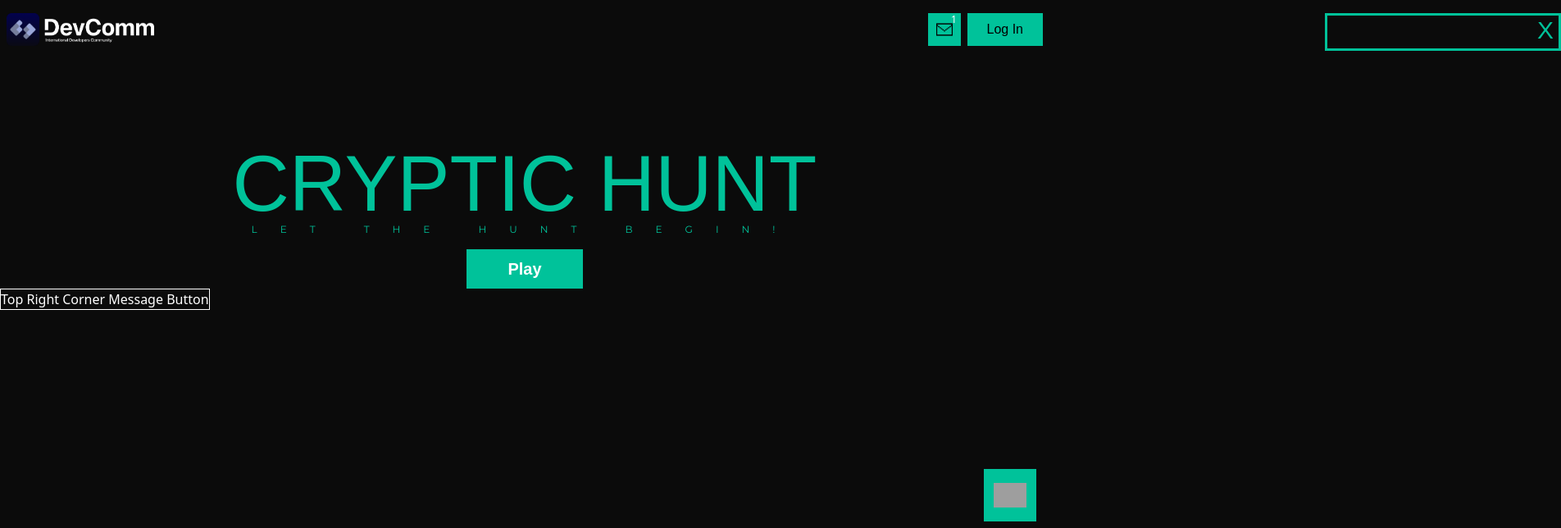
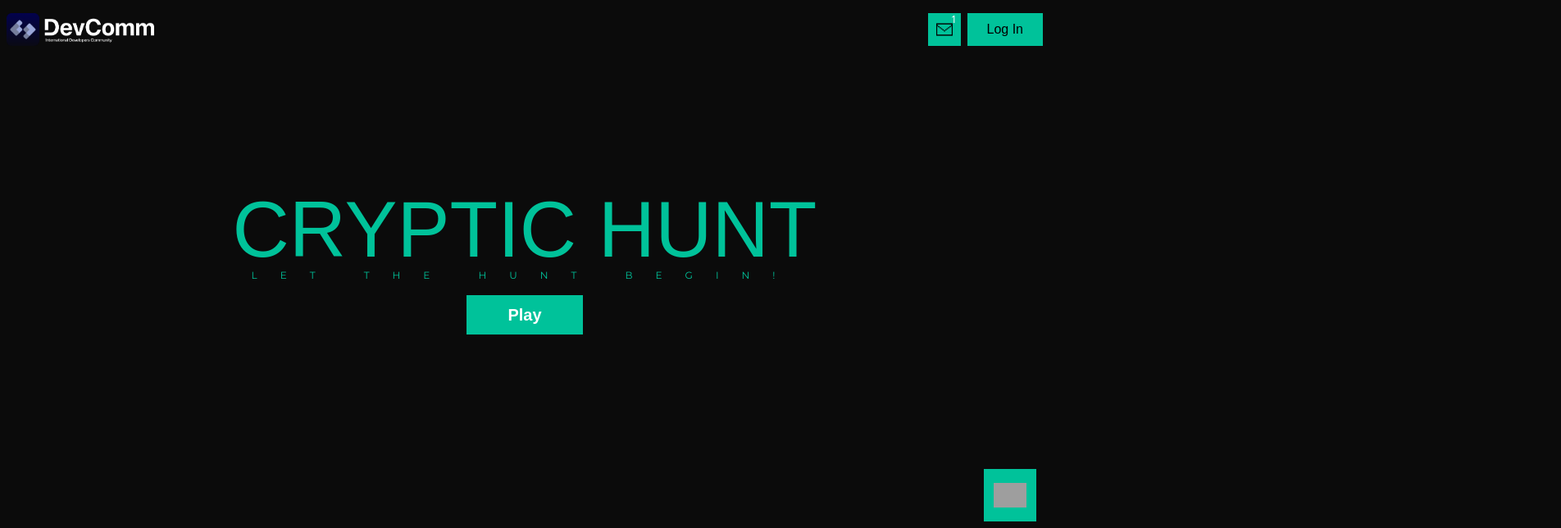
Before and after one commit to dhruv-colosus/Cryptic-Hunt, a Next.js app in the folder frontend/: page / in a window 1280 px wide. Shown: the top 644 px of the page at 82% size, 1904 px wide, since content can reach past the window. Built offline with nearby package versions, Linux system fonts and the light colour scheme; grey boxes are pictures that could not be loaded; a web font is replaced by a local one.

Commit message:
Revert "Misc"

```diff
--- a/frontend/src/app/(nav)/(home)/page.js
+++ b/frontend/src/app/(nav)/(home)/page.js
@@ -1,22 +1,12 @@
-"use client";
-
-import MessageBox from "@/components/message-box";
 import { PlayButton } from "@/components/play-btn";
 import Side_button from "@/components/side_button";
-// import { useRef, useEffect, useState } from "react";
-import { useAtom } from "jotai";
-import { errorAtom } from "@/atoms/error";
 
 export default function Home() {
-
-    const [error, setError] = useAtom(errorAtom);
-    const showMessage=()=>{setError({title:"LOL", message:"lolololololol"});  setTimeout(hideMessage, 10000)}
-    async function hideMessage(){setError(null)}
   return (
     <>
-            <MessageBox error={error} hideMessage={hideMessage} showMessage={showMessage} />
       {/* body */}
-            <div className="fixed w-full top-0 bg-[#OBOBOB] h-fit py-[30vh] sm:pt-44 md:pt-44 lg:pt-44 xl:pt-44 transition-all duration-300">
+
+      <div className="sticky top-32 bg-[#OBOBOB] h-auto py-[30vh] sm:pt-44 md:pt-44 lg:pt-44 xl:pt-44 transition-all duration-300">
         <div className="flex flex-col items-center">
           {/* main heading */}
           <div>
@@ -47,9 +37,6 @@ export default function Home() {
           </div>
           {/* play button ends */}
         </div>
-                <button className="border border-white" onClick={showMessage}>
-                    Top Right Corner Message Button
-                </button>
       </div>
       {/* body ends */}
 
--- a/frontend/src/app/layout.js
+++ b/frontend/src/app/layout.js
@@ -41,7 +41,7 @@ export default function RootLayout({ children }) {
   return (
     <html lang="en" className="dark ">
       <body
-        className={`bg-background overflow-x-clip no-scrollbar
+        className={`bg-background no-scrollbar
         ${montserrat.variable} ${firaCode.variable} ${upheavel.variable} ${autom.variable} ${minecraftia.variable}
       `}
       >
--- a/frontend/src/components/Rulebook.jsx
+++ b/frontend/src/components/Rulebook.jsx
@@ -5,8 +5,8 @@ export const Rulebook = (props) => {
     return (
         <div
             className={
-                "py-24 bottom-[-100vh] flex transition-all duration-1000 z-20 sticky w-full h-max bg-black bg-opacity-25 backdrop-blur-md justify-center items-center" +
-                props.rules2
+                "py-32 bottom-[-90vh] flex transition-all duration-1000 z-20 sticky w-full h-full bg-black bg-opacity-25 backdrop-blur-md justify-center items-center" +
+                 props.rules2
             }
         >
             <div className="relative w-11/12 pb-20 bg-[#0b0b0b00] flex flex-col justify-center items-center border-3 border-[#00C29A]">
--- a/frontend/src/components/header/index.jsx
+++ b/frontend/src/components/header/index.jsx
@@ -11,7 +11,6 @@ export const Header = () => {
             src={"/images/Logo_dark_white.png"}
             width={200}
             height={50}
-            alt="devcomm logo"
             className="  w-auto h-full "
           />
         </Link>
@@ -22,7 +21,6 @@ export const Header = () => {
               src={"/images/mail.png"}
               width={30}
               height={30}
-              alt="mail icon"
               className="h-4 md:h-5 w-auto"
             />
 
--- a/frontend/src/components/message-box.js
+++ b/frontend/src/components/message-box.js
@@ -1,32 +1,33 @@
 "use client";
 
-// import { useAtom } from "jotai";
-// import { errorAtom } from "@/atoms/error";
+import { useAtom } from "jotai";
+import { errorAtom } from "@/atoms/error";
 
-const MessageBox = (props) => {
+const MessageBox = () => {
+  const [error, setError] = useAtom(errorAtom);
 
   return (
     <div
-      className={` absolute z-[1000] top-0 m-4 bg-background border-3 border-main min-w-[18rem] text-center  max-w-max w-[50%] p-3 flex flex-col transition-all duration-500
+      className={` absolute z-3 top-0 right-0 m-4 bg-background border-3 border-main min-w-[18rem] text-center  max-w-max w-[50%] p-3 flex flex-col
      ${
-       props.error
-         ? "right-0"
-         : "right-[-50%]"
+       error
+         ? "opacity-100 pointer-events-auto"
+         : "opacity-0 pointer-events-none"
      }
     `}
     >
       <button
-        onClick={props.hideMessage}
-        className="absolute top-0 right-0 w-8 h-8 text-[#00C29A] text-3xl text-center font-Autom transition-all duration-300 hover:bg-main hover:text-black"
+        onClick={() => setError(null)}
+        className="absolute top-0  right-0 w-8 h-8  text-[#00C29A] text-3xl text-center font-Autom transition-all duration-300 hover:bg-main hover:text-black"
       >
         X
       </button>
       <div className=" font-heading w-full text-main text-center pb-4">
-        {props.error?.title}
+        {error?.title}
       </div>
 
       <div className=" font-heading w-full justify-start text-main break-words">
-        {props.error?.message}
+        {error?.message}
       </div>
     </div>
   );
--- a/frontend/src/components/side_button.js
+++ b/frontend/src/components/side_button.js
@@ -6,17 +6,20 @@ import { useState } from "react";
 import { Rulebook } from "./Rulebook";
 
 const Side_button = () => {
+  const [rules1, setRules1] = useState(" top-[-300vh]");
   const [rules2, setRules2] = useState(" hidden");
   const rulesRule = () => {
     if (rules2 === " hidden") {
       setRules2(" initial");
+      setRules1(" top-[-80vh] py-24");
     } else if (rules2 === " initial") {
+      setRules1(" top-[-300vh]");
       setRules2(" hidden");
     }
   };
   return (
     <>
-      <Rulebook rules2={rules2} rulesRule={rulesRule} />
+      <Rulebook rules1={rules1} rules2={rules2} rulesRule={rulesRule} />
       <div className="mt-[6vw] mx-4 mb-4 fixed bottom-0 right-0 cursor-pointer">
         <div className="flex flex-col items-end">
           <div className="py-1" onClick={rulesRule}>
```
Lines whose indentation alone changed are shown as unchanged.
